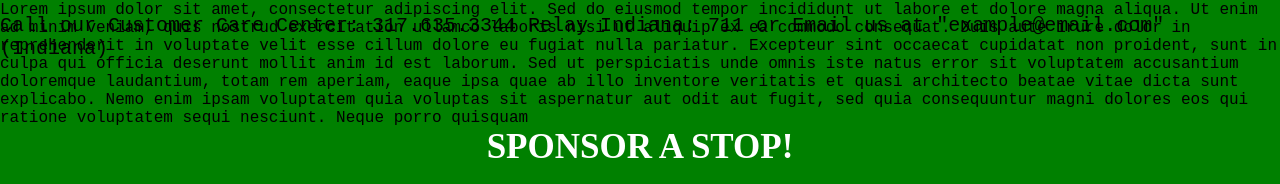
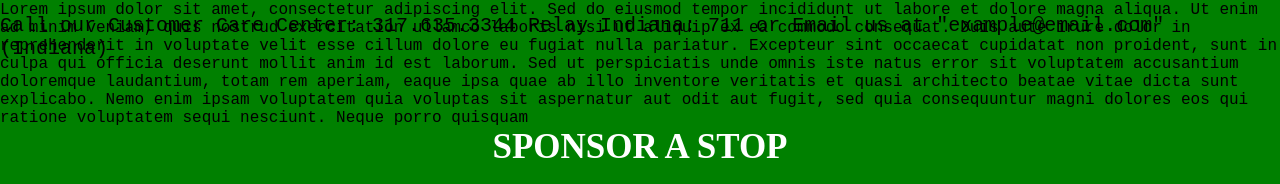
Before and after one commit to uprighted-learners/capstone-indygo-react-capstone-magic-green-bus, a React (Create React App) app in the folder frontend/: page /sponsor in a window 1280 px wide. Shown: the part 740-924 px from the top of the page. Built offline with nearby package versions, Linux system fonts and the light colour scheme.

Commit message:
removed !

```diff
--- a/frontend/src/components/Sponsor.js
+++ b/frontend/src/components/Sponsor.js
@@ -109,7 +109,7 @@ export default function SponsorRegister() {
           voluptatem sequi nesciunt. Neque porro quisquam
         </p>
         <div className="sponsor-pic">
-          <h1>SPONSOR A STOP!</h1>
+          <h1>SPONSOR A STOP</h1>
           <br></br>
           <p>
             take the the take the time to sponsor a bus stop near you NOW!!!.
```
